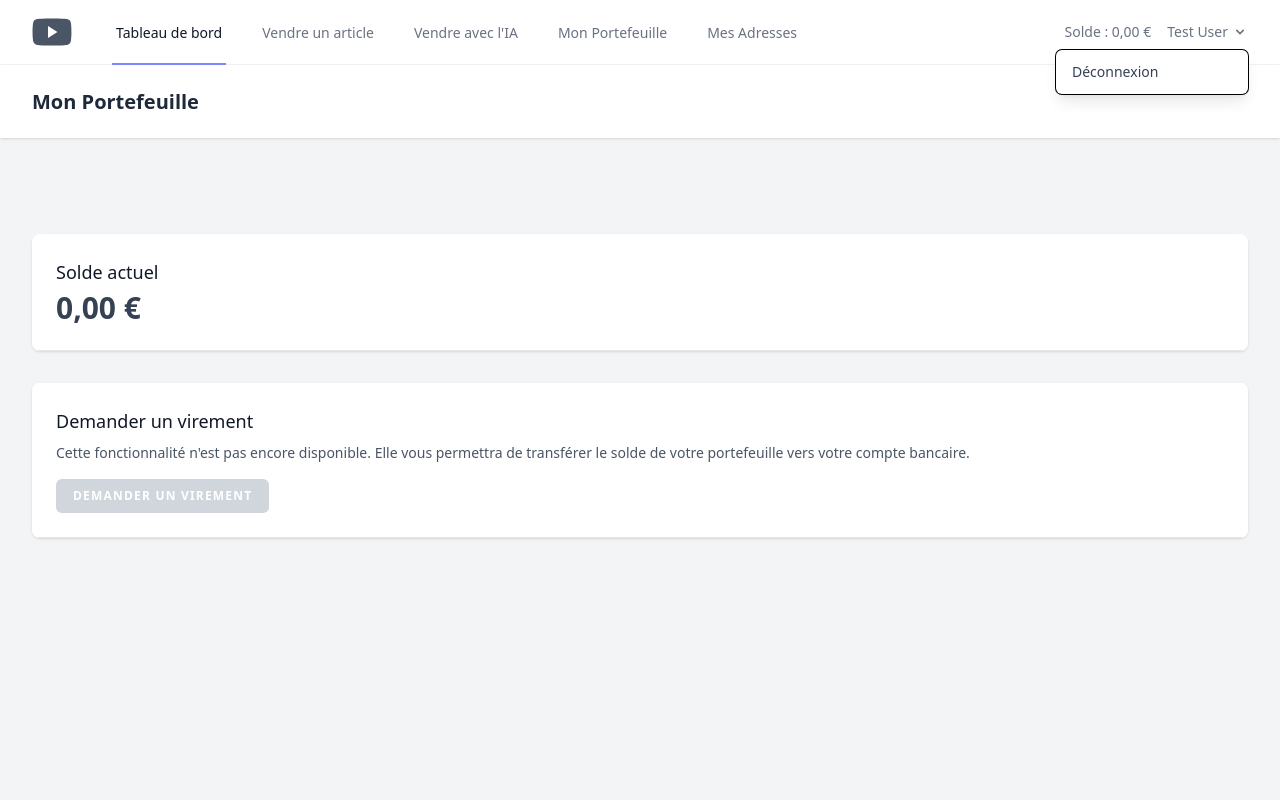
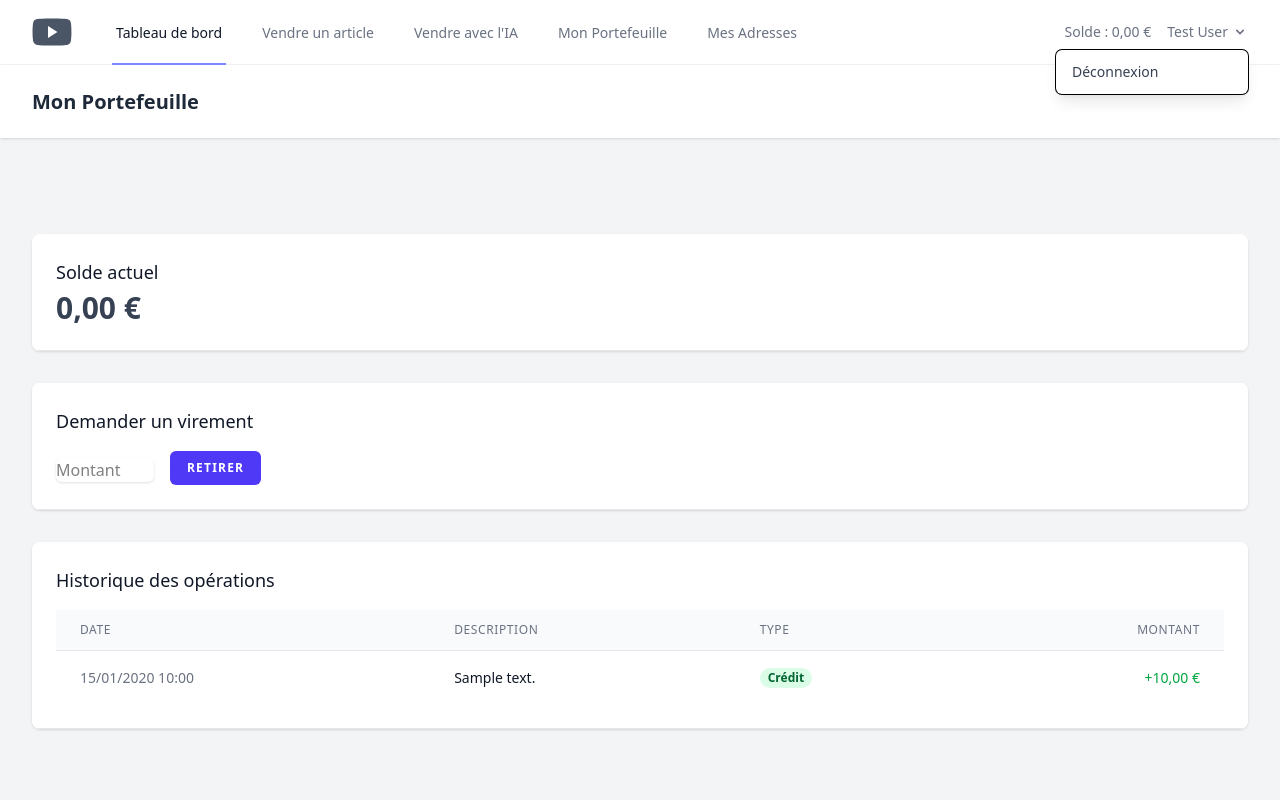
Before and after one commit to Ganngann/pifpaf2, a Laravel app: page /wallet in a window 1280 px wide. Run offline with Laravel 12, Linux system fonts and the light colour scheme; a user stored in the database is signed in; data comes from the database, SQL or seed files in the repository; tables that the repository leaves empty hold one stand-in row (values such as "Sample post"); style sheets or scripts are compiled from the project's sources.

Commit message:
feat(wallet): Implémentation de l'historique du portefeuille (US-HIS-4)
Cette modification introduit un système complet d'historique des transactions pour le portefeuille de l'utilisateur.

- Ajout d'un modèle `WalletHistory` et d'une migration pour stocker toutes les opérations du portefeuille (crédit, débit, retrait).
- Mise à jour du `TransactionController` pour enregistrer les opérations de crédit et de débit lors de la finalisation d'une transaction.
- Ajout d'une fonctionnalité de retrait de fonds dans le `WalletController`.
- Amélioration de la vue `wallet.show` pour afficher le solde, un formulaire de retrait et un historique détaillé des transactions.
- Ajout de tests de fonctionnalités pour couvrir la nouvelle logique et s'assurer que l'historique est correctement créé et affiché.

```diff
--- a/pifpaf/app/Http/Controllers/WalletController.php
+++ b/pifpaf/app/Http/Controllers/WalletController.php
@@ -2,6 +2,7 @@
 
 namespace App\Http\Controllers;
 
+use App\Models\WalletHistory;
 use Illuminate\Http\Request;
 use Illuminate\Support\Facades\Auth;
 
@@ -13,6 +14,40 @@ class WalletController extends Controller
     public function show()
     {
         $user = Auth::user();
-        return view('wallet.show', ['user' => $user]);
+        $walletHistories = WalletHistory::where('user_id', $user->id)->latest()->get();
+
+        return view('wallet.show', [
+            'user' => $user,
+            'walletHistories' => $walletHistories,
+        ]);
+    }
+
+    /**
+     * Gère le retrait du portefeuille.
+     */
+    public function withdraw(Request $request)
+    {
+        $request->validate([
+            'amount' => 'required|numeric|min:1',
+        ]);
+
+        $user = Auth::user();
+        $amount = $request->input('amount');
+
+        if ($user->wallet < $amount) {
+            return redirect()->route('wallet.show')->with('error', 'Solde insuffisant.');
+        }
+
+        $user->wallet -= $amount;
+        $user->save();
+
+        WalletHistory::create([
+            'user_id' => $user->id,
+            'type' => 'withdrawal',
+            'amount' => $amount,
+            'description' => 'Retrait de fonds',
+        ]);
+
+        return redirect()->route('wallet.show')->with('success', 'Retrait effectué avec succès.');
     }
 }
--- /dev/null
+++ b/pifpaf/app/Models/WalletHistory.php
@@ -0,0 +1,23 @@
+<?php
+
+namespace App\Models;
+
+use Illuminate\Database\Eloquent\Factories\HasFactory;
+use Illuminate\Database\Eloquent\Model;
+
+class WalletHistory extends Model
+{
+    use HasFactory;
+
+    protected $fillable = [
+        'user_id',
+        'type',
+        'amount',
+        'description',
+    ];
+
+    public function user()
+    {
+        return $this->belongsTo(User::class);
+    }
+}
--- a/pifpaf/resources/views/wallet/show.blade.php
+++ b/pifpaf/resources/views/wallet/show.blade.php
@@ -6,25 +6,97 @@
     </x-slot>
 
     <div class="py-12">
-        <div class="max-w-7xl mx-auto sm:px-6 lg:px-8">
+        <div class="max-w-7xl mx-auto sm:px-6 lg:px-8 space-y-8">
+            <!-- Section Solde Actuel -->
             <div class="bg-white overflow-hidden shadow-sm sm:rounded-lg">
                 <div class="p-6 bg-white border-b border-gray-200">
                     <h3 class="text-lg font-medium text-gray-900">Solde actuel</h3>
                     <p class="mt-1 text-3xl font-semibold text-gray-700">
-                        {{ number_format(Auth::user()->wallet, 2, ',', ' ') }} €
+                        {{ number_format($user->wallet, 2, ',', ' ') }} €
                     </p>
                 </div>
             </div>
 
-            <div class="mt-8 bg-white overflow-hidden shadow-sm sm:rounded-lg">
+            <!-- Section Demander un virement -->
+            <div class="bg-white overflow-hidden shadow-sm sm:rounded-lg">
                 <div class="p-6 bg-white border-b border-gray-200">
                     <h3 class="text-lg font-medium text-gray-900">Demander un virement</h3>
-                    <p class="mt-2 text-sm text-gray-600">
-                        Cette fonctionnalité n'est pas encore disponible. Elle vous permettra de transférer le solde de votre portefeuille vers votre compte bancaire.
-                    </p>
-                    <button class="mt-4 inline-flex items-center px-4 py-2 bg-gray-300 border border-transparent rounded-md font-semibold text-xs text-white uppercase tracking-widest cursor-not-allowed" disabled>
-                        Demander un virement
-                    </button>
+                    <form action="{{ route('wallet.withdraw') }}" method="POST" class="mt-4">
+                        @csrf
+                        <div class="flex items-center">
+                            <input type="number" name="amount" id="amount" step="0.01" min="1" max="{{ $user->wallet }}" class="form-input rounded-md shadow-sm mt-1 block" placeholder="Montant" required>
+                            <button type="submit" class="ml-4 inline-flex items-center px-4 py-2 bg-indigo-600 border border-transparent rounded-md font-semibold text-xs text-white uppercase tracking-widest hover:bg-indigo-500 focus:outline-none focus:border-indigo-700 focus:ring focus:ring-indigo-200 active:bg-indigo-600 disabled:opacity-25 transition">
+                                Retirer
+                            </button>
+                        </div>
+                        @error('amount')
+                            <p class="text-sm text-red-600 mt-2">{{ $message }}</p>
+                        @enderror
+                    </form>
+                </div>
+            </div>
+
+            <!-- Section Historique des opérations -->
+            <div class="bg-white overflow-hidden shadow-sm sm:rounded-lg">
+                <div class="p-6 bg-white border-b border-gray-200">
+                    <h3 class="text-lg font-medium text-gray-900 mb-4">Historique des opérations</h3>
+                    <div class="overflow-x-auto">
+                        <table class="min-w-full divide-y divide-gray-200">
+                            <thead class="bg-gray-50">
+                                <tr>
+                                    <th scope="col" class="px-6 py-3 text-left text-xs font-medium text-gray-500 uppercase tracking-wider">
+                                        Date
+                                    </th>
+                                    <th scope="col" class="px-6 py-3 text-left text-xs font-medium text-gray-500 uppercase tracking-wider">
+                                        Description
+                                    </th>
+                                    <th scope="col" class="px-6 py-3 text-left text-xs font-medium text-gray-500 uppercase tracking-wider">
+                                        Type
+                                    </th>
+                                    <th scope="col" class="px-6 py-3 text-right text-xs font-medium text-gray-500 uppercase tracking-wider">
+                                        Montant
+                                    </th>
+                                </tr>
+                            </thead>
+                            <tbody class="bg-white divide-y divide-gray-200">
+                                @forelse ($walletHistories as $history)
+                                    <tr>
+                                        <td class="px-6 py-4 whitespace-nowrap text-sm text-gray-500">
+                                            {{ $history->created_at->format('d/m/Y H:i') }}
+                                        </td>
+                                        <td class="px-6 py-4 whitespace-nowrap text-sm text-gray-900">
+                                            {{ $history->description }}
+                                        </td>
+                                        <td class="px-6 py-4 whitespace-nowrap text-sm">
+                                            @if ($history->type === 'credit')
+                                                <span class="px-2 inline-flex text-xs leading-5 font-semibold rounded-full bg-green-100 text-green-800">
+                                                    Crédit
+                                                </span>
+                                            @elseif ($history->type === 'debit')
+                                                <span class="px-2 inline-flex text-xs leading-5 font-semibold rounded-full bg-red-100 text-red-800">
+                                                    Débit
+                                                </span>
+                                            @else
+                                                <span class="px-2 inline-flex text-xs leading-5 font-semibold rounded-full bg-yellow-100 text-yellow-800">
+                                                    Retrait
+                                                </span>
+                                            @endif
+                                        </td>
+                                        <td class="px-6 py-4 whitespace-nowrap text-sm text-right font-medium
+                                            @if ($history->type === 'credit') text-green-600 @else text-red-600 @endif">
+                                            {{ ($history->type === 'credit' ? '+' : '-') . number_format($history->amount, 2, ',', ' ') }} €
+                                        </td>
+                                    </tr>
+                                @empty
+                                    <tr>
+                                        <td colspan="4" class="px-6 py-4 whitespace-nowrap text-sm text-gray-500 text-center">
+                                            Aucune opération pour le moment.
+                                        </td>
+                                    </tr>
+                                @endforelse
+                            </tbody>
+                        </table>
+                    </div>
                 </div>
             </div>
         </div>
```
Also changed, not shown: doc/todo.md (+1 -1 lines), pifpaf/app/Http/Controllers/TransactionController.php (+18 -0 lines), pifpaf/database/factories/WalletHistoryFactory.php (added, +26 -0 lines), pifpaf/tests/Feature/WalletHistoryTest.php (added, +96 -0 lines), pifpaf/database/migrations/2025_11_02_141030_create_wallet_histories_table.php (added), 1 other file.
